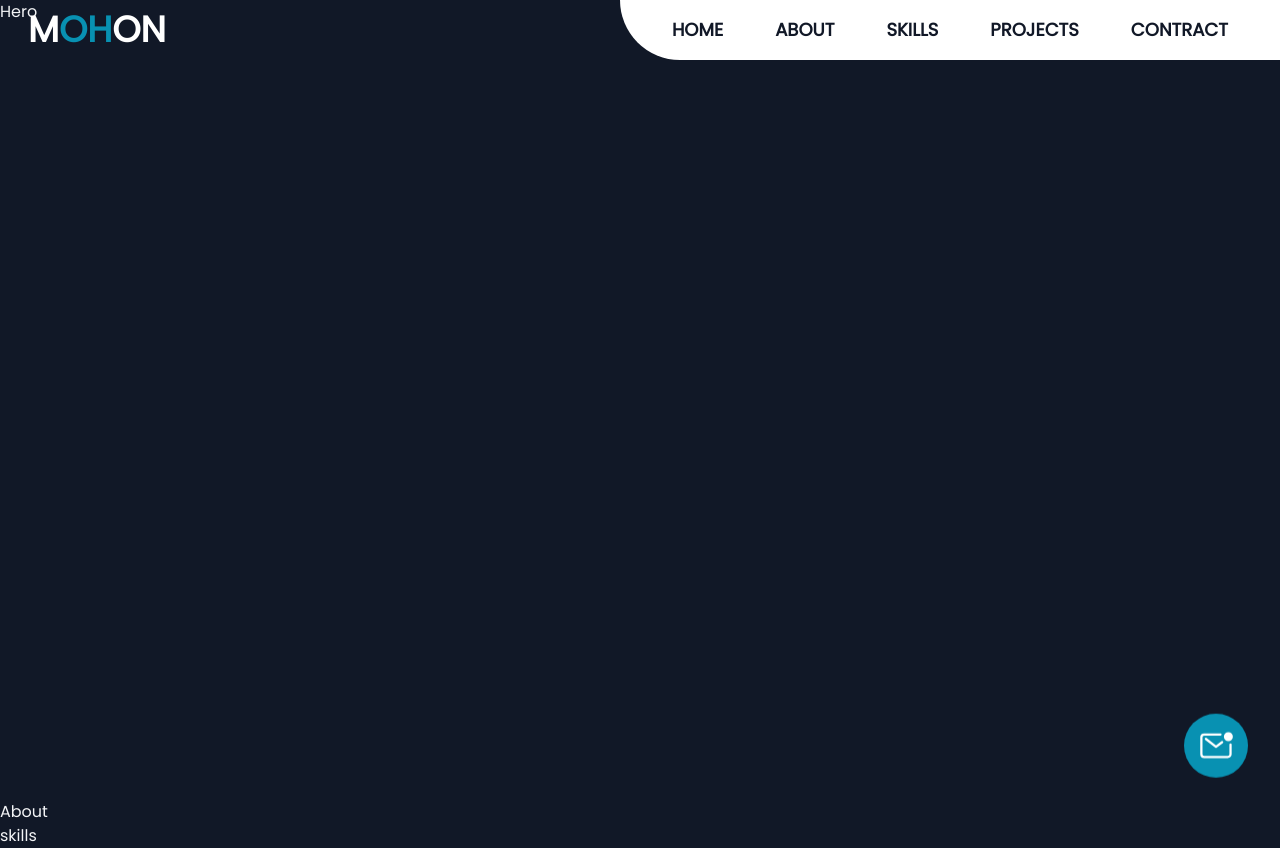
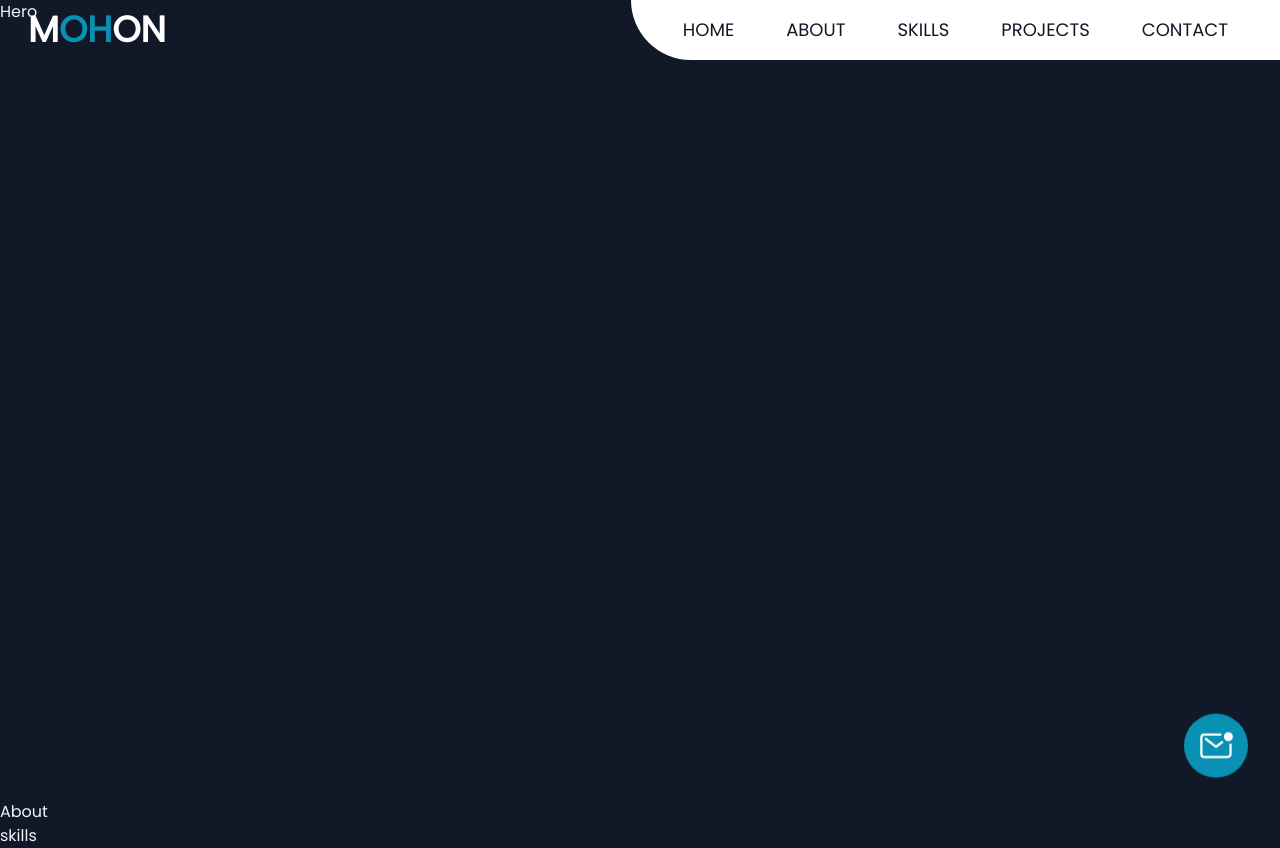
Before and after one commit to MohonSaha/Mohon-Saha, a React (Vite) app: page / in a window 1280 px wide. Built offline with nearby package versions, Linux system fonts and the light colour scheme.

Commit message:
complite navbar

```diff
--- a/src/Pages/Shared/Navbar/Navbar.jsx
+++ b/src/Pages/Shared/Navbar/Nav.jsx
@@ -1,8 +1,8 @@
 import { FaHome, FaMobile, FaSuitcase, FaSun, FaUserAlt } from 'react-icons/fa';
-import './Navbar.css';
+import './Nav.css';
 import { useState } from 'react';
 
-const Navbar = () => {
+const Nav = () => {
 
         const [activeIndex, setActiveIndex] = useState(0);
 
@@ -58,4 +58,4 @@ const Navbar = () => {
     );
 };
 
-export default Navbar;
+export default Nav;
--- a/src/components/Navbar/Navbar.jsx
+++ b/src/components/Navbar/Navbar.jsx
@@ -1,51 +1,76 @@
-import { useEffect, useState } from "react";
-// import Navbar from "../../Pages/Shared/Navbar/Navbar";
+import React, { useEffect, useState } from "react";
+import {IoMenu } from "react-icons/io5";
 
 const Navbar = () => {
-
   const [sticky, setSticky] = useState(false);
-
+  const [open, setOpen] = useState(false);
   const menuLinks = [
-        { name: 'HOME', link: '#home' },
-        { name: 'ABOUT', link: '#about' },
-        { name: 'SKILLS', link: '#skills' },
-        { name: 'PROJECTS', link: '#projects' },
-        { name: 'CONTRACT', link: '#contract' }
-
-    ]
-
-    useEffect(() =>{
+    { name: "HOME", link: "#home" },
+    { name: "ABOUT", link: "#about" },
+    { name: "SKILLS", link: "#skills" },
+    { name: "PROJECTS", link: "#projects" },
+    { name: "CONTACT", link: "#contact" },
+  ];
+  useEffect(() => {
     window.addEventListener("scroll", () => {
-            const nav = document.querySelector('nav');
-            window.scrollY > 0 ? setSticky(true) : setSticky(false)
-        })
-    },[])
-
-
+      const nav = document.querySelector("nav");
+      window.scrollY > 0 ? setSticky(true) : setSticky(false);
+    });
+  }, []);
   return (
-        <nav className={`fixed w-full left-0 top-0 z-[999] ${sticky ? 'md:bg-white/60 text-gray-900': 'text-white'}`}>
+    <nav
+      className={`fixed w-full left-0 top-0 z-[999] ${
+        sticky ? "bg-white/60  text-gray-900" : "text-white"
+      }`}
+    >
       <div className="flex items-center justify-between">
-                <div className="mx-7 ">
-                    <h4 className="text-4xl uppercase font-bold">M<span className="text-cyan-600">oh</span>on</h4>
+        <div className="mx-7">
+          <h4 className="text-4xl uppercase font-bold">
+            M<span className="text-cyan-600">OH</span>ON
+          </h4>
         </div>
-
-                <div className={`text-gray-900 md:block hidden px-7 py-2 font-medium rounded-bl-full ${sticky ? 'md:bg-white/0 bg-white': 'bg-white'}`}>
-                    <ul className="flex items-center gap-1 py-2 text-lg font-semibold">
-                        {
-                            menuLinks?.map((menu, i) => (
+        <div
+          className={` ${
+            sticky ? "md:bg-white/0 bg-white" : "bg-white"
+          } text-gray-900 md:block hidden px-7 py-2 font-medium  rounded-bl-full`}
+        >
+          <ul className="flex items-center gap-1 py-2 text-lg">
+            {menuLinks?.map((menu, i) => (
               <li key={i} className="px-6 hover:text-cyan-600">
                 <a href={menu?.link}>{menu?.name}</a>
               </li>
-                            ))
-                        }
+            ))}
           </ul>
         </div>
 
-                {/* <div>
-                    {
-                        // <Navbar></Navbar>
-                    }
-                </div> */}
+        {/*================= CODE FOR MOBILE ===========================*/}
+
+        <div
+          onClick={() => setOpen(!open)}
+          className={`z-[999]  ${
+            open ? "text-gray-900" : "text-gray-100"
+          } text-3xl md:hidden m-5`}
+        >
+          <IoMenu></IoMenu>
+        </div>
+        <div
+          className={`md:hidden text-gray-900 absolute w-2/3 h-screen
+      px-7 py-2 font-medium bg-white top-0 duration-300 ${
+        open ? "right-0" : "right-[-100%]"
+      }`}
+        >
+          <ul className="flex flex-col mt-[50%] h-full gap-10 py-2 text-lg">
+            {menuLinks?.map((menu, i) => (
+              <li
+                onClick={() => setOpen(false)}
+                key={i}
+                className="px-6 hover:text-cyan-600"
+              >
+                <a href={menu?.link}>{menu?.name}</a>
+              </li>
+            ))}
+          </ul>
+        </div>
       </div>
     </nav>
   );
```
Also changed, not shown: src/Pages/Shared/Navbar/Nav.css (renamed from src/Pages/Shared/Navbar/Navbar.css). Lines whose indentation alone changed are shown as unchanged.
